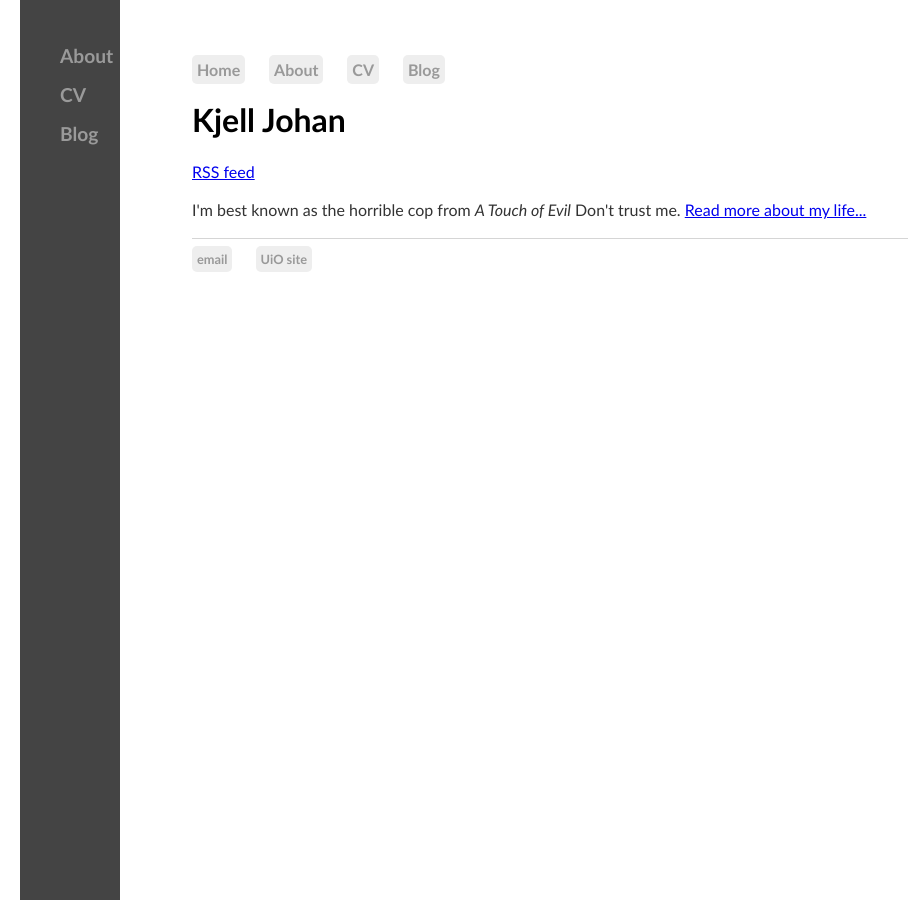
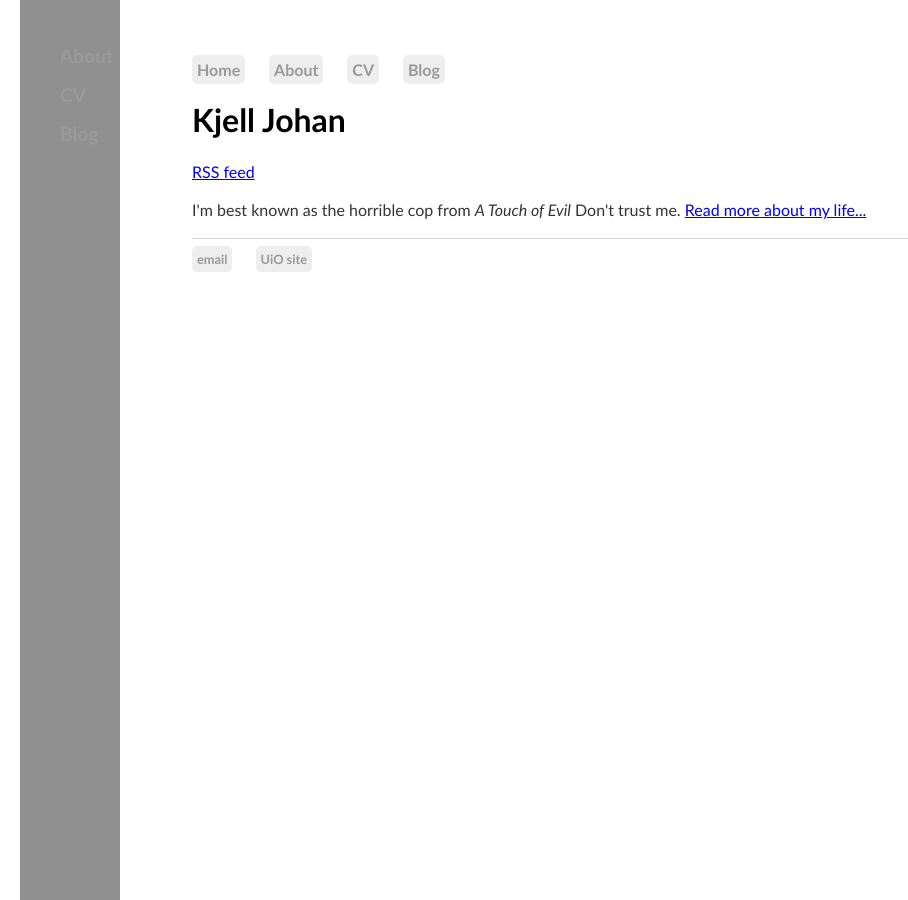
Before and after one commit to kjelljs/kjelljs.github.io, a Jekyll site: the page built from index.html, in a window 1280 px wide. Shown: the whole page, without its empty margins (0-908 px from the left). Built offline with Jekyll 4.4.1, drawn with Linux system fonts in a browser that asks for light colours.

Commit message:
Update main.css

```diff
--- a/css/main.css
+++ b/css/main.css
@@ -27,7 +27,7 @@ sidenav {
   z-index: 1;
   top: 0;
   left: 0;
-  background-color: #444;
+  background-color: #909090;
   overflow-x: hidden;
   padding-top: 20px;
   font-family: Optima, Candara, Calibri, Arial, sans-serif;
```
